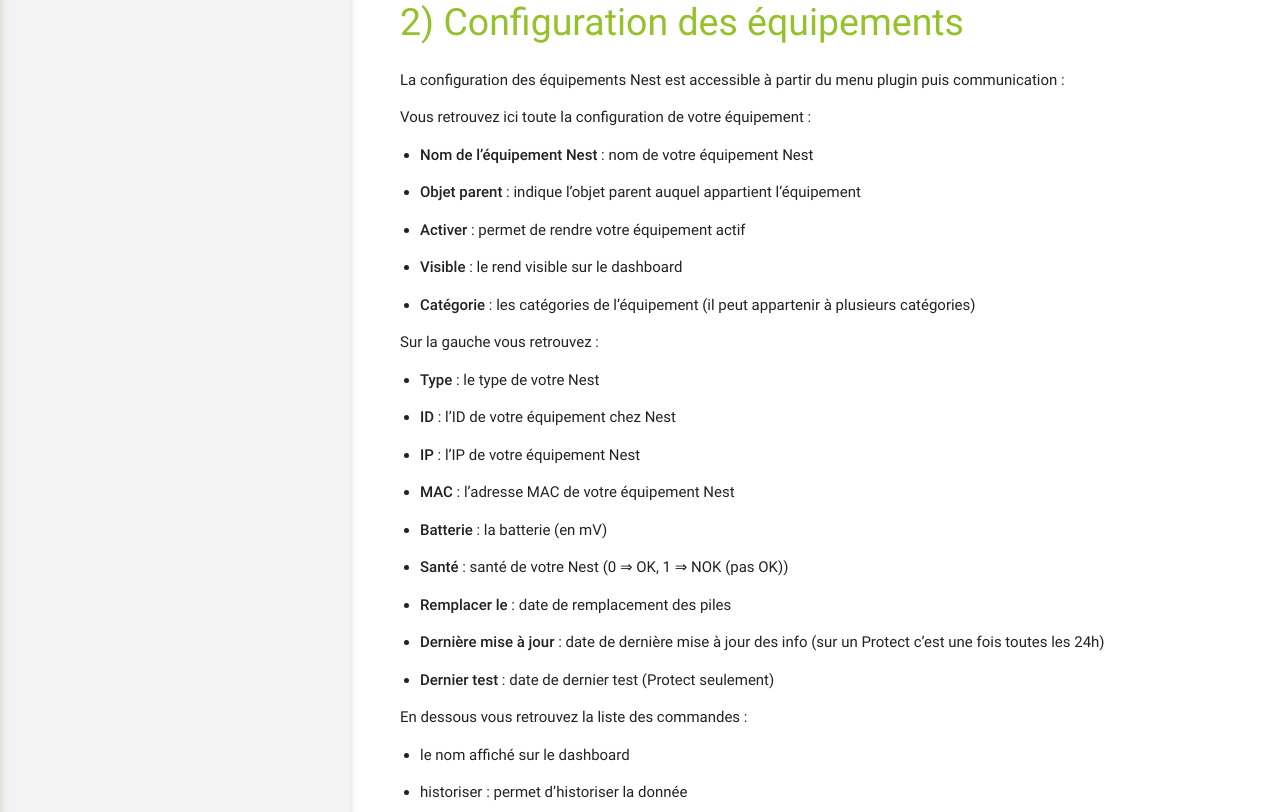
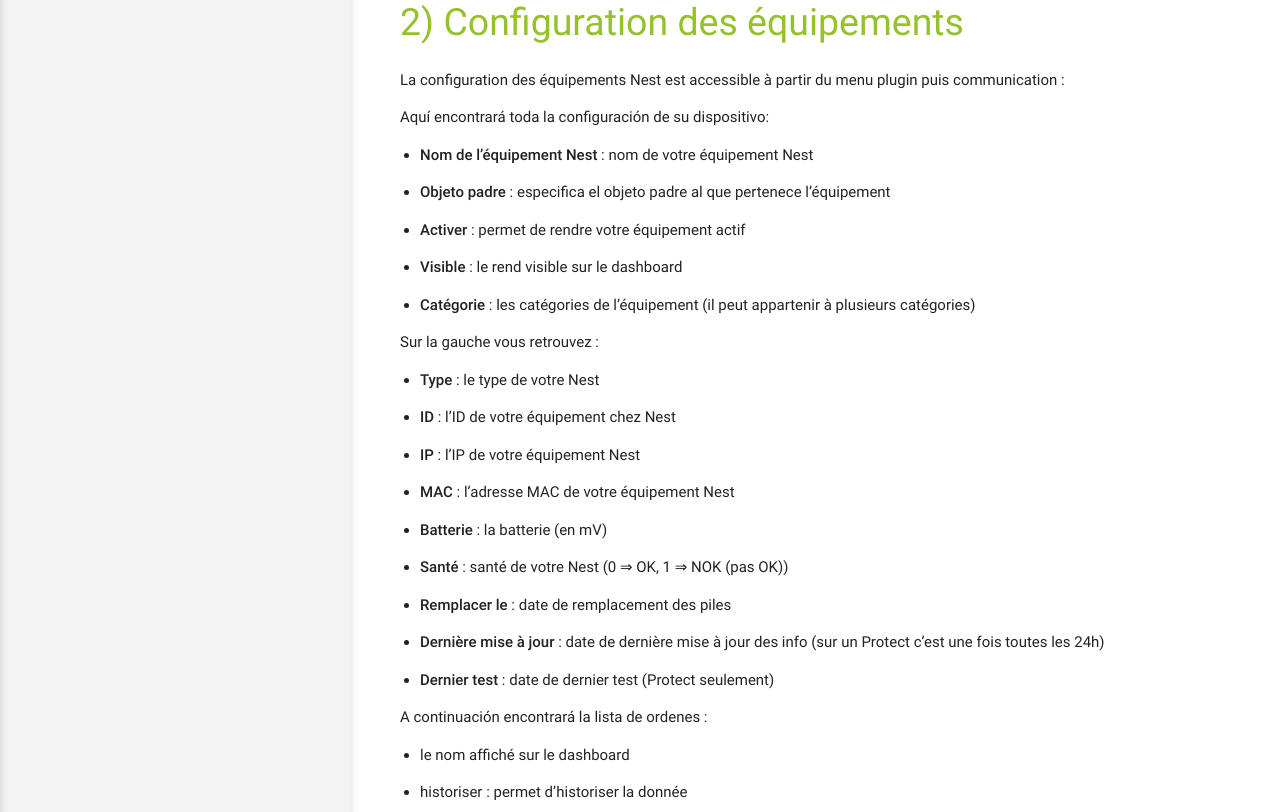
Before and after one commit to Ultraboss77/plugin-nest, a Jekyll site: the page built from docs/es_ES/index.md, in a window 1280 px wide and 1360 px high. Shown: the part 386-1198 px from the top of the window. Built offline with Jekyll 4.4.1, drawn with Linux system fonts in a browser that asks for light colours; our own code applies the rules of GitHub Pages for plain Markdown files.

Commit message:
[ROBOT] Action all

```diff
--- a/core/i18n/id_ID.json
+++ b/core/i18n/id_ID.json
@@ -24,7 +24,7 @@
         "Batterie": "Baterai",
         "Santé": "Bidang Kesehatan",
         "Remplacer le": "Remplacer le",
-        "Dernière mise à jour": "Dernière mise à jour",
+        "Dernière mise à jour": "terakhir diperbarui",
         "Dernier test": "Dernier test",
         "IP externe": "IP externe",
         "Dernier connexion": "Dernier connexion",
--- a/docs/es_ES/index.md
+++ b/docs/es_ES/index.md
@@ -22,11 +22,11 @@ Configuration des équipements
 La configuration des équipements Nest est accessible à partir du menu
 plugin puis communication :
 
-Vous retrouvez ici toute la configuration de votre équipement :
+Aquí encontrará toda la configuración de su dispositivo:
 
 -   **Nom de l’équipement Nest** : nom de votre équipement Nest
 
--   **Objet parent** : indique l’objet parent auquel appartient
+-   **Objeto padre** : especifica el objeto padre al que pertenece
     l’équipement
 
 -   **Activer** : permet de rendre votre équipement actif
@@ -57,7 +57,7 @@ Sur la gauche vous retrouvez :
 
 -   **Dernier test** : date de dernier test (Protect seulement)
 
-En dessous vous retrouvez la liste des commandes :
+A continuación encontrará la lista de ordenes :
 
 -   le nom affiché sur le dashboard
 
```
Also changed, not shown: docs/de_DE/index.md (+2 -2 lines), docs/en_US/index.md (+3 -4 lines).
